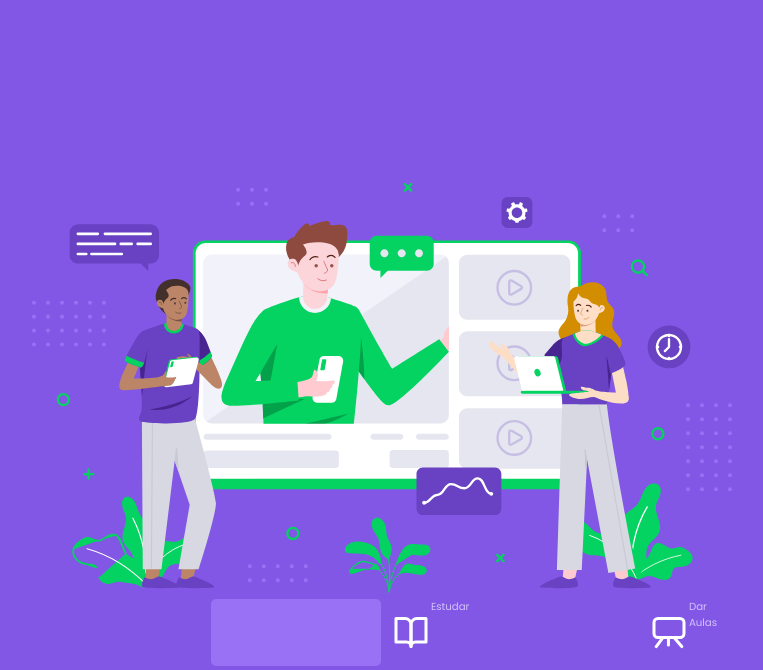
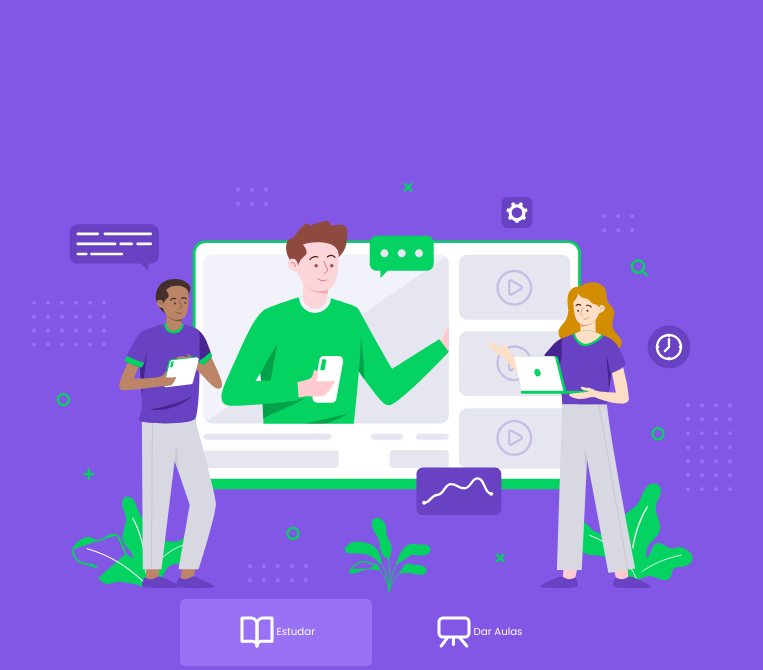
Before and after one commit to davihrodrigues/nwl-semana-front-e-backend, a plain HTML site: page nlw/index.html in a window 1280 px wide. Shown: the part 130-800 px from the top of the page, without its empty margins (258-1021 px from the left). Drawn offline with Linux system fonts and the light colour scheme; files that its build step writes are made by us from their sources.

Commit message:
Add files via upload

```diff
--- a/nlw/index.html
+++ b/nlw/index.html
@@ -32,18 +32,18 @@
     <img class="hero-image" src="/images/landing.svg" alt="Plataforma de Estudos">
 
 
+  <div class="buttons-container">
+    <a class="study" href="/study.html">
+    <img src="images/icons/study.svg" alt="Estudar">
+    Estudar
+    </a>
 
 
-  <div class="buttons-container">
-      <a href="/study.html"></a>
-      <a class="study" href="/study.html"></a>
-      <img src="images/icons/study.svg" alt="Estudar">
-      Estudar
+      <a class="Give-Classes" href="/give-classes.html">
+      <img src="images/icons/give-classes.svg" alt="Dar Aulas">
 
-
-      <a class="Give-Classes" href="/give-classes.html"></a>
-      <img src="images/icons/give-classes.svg" alt="Dar Aulas">
       Dar Aulas
+    </a>
   </div>
 
 </div>
--- a/nlw/styles/partials/page-landing.css
+++ b/nlw/styles/partials/page-landing.css
@@ -64,7 +64,7 @@ width: 100%;
 
     text-decoration:none;
 
-transition: background 0,2s;
+    transition: background 1,0s;
 
     color: var(--color-button-text);
 
@@ -88,7 +88,11 @@ transition: background 0,2s;
 
     }
 
-    .buttons-container
+    .buttons-container a.give-classes:hover {
+      background: var(--color-secondary-dark);
+
+
+    }
 
 
    /* --color-secondary
```
